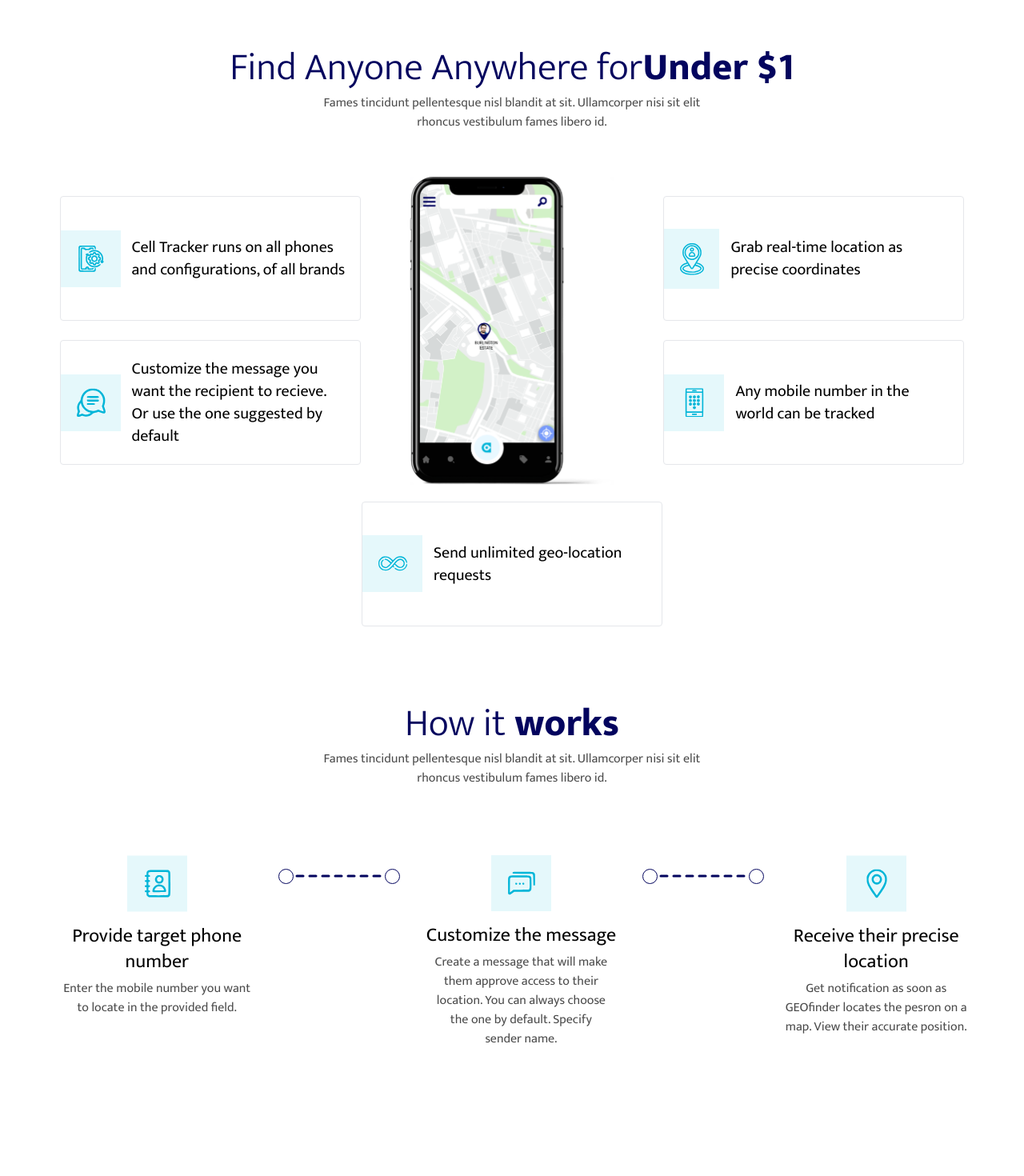
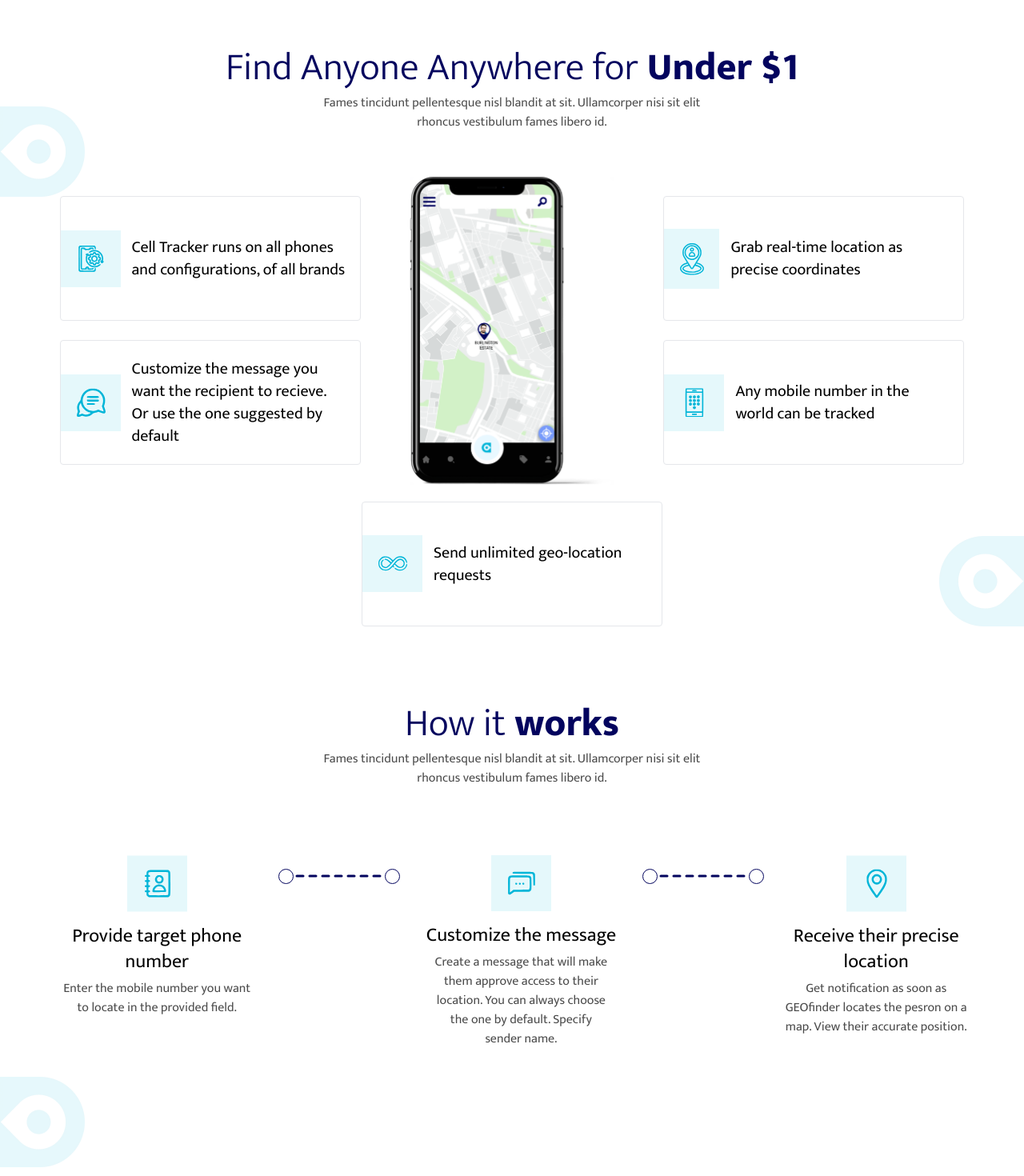
Before and after one commit to tarunmalik330/celltracker, a React (Create React App) app: page /landingpage in a window 1280 px wide. Shown: the part 1400-2870 px from the top of the page at 80% size. Built offline with nearby package versions, Linux system fonts and the light colour scheme.

Commit message:
homepage

```diff
--- a/src/components/Header.jsx
+++ b/src/components/Header.jsx
@@ -65,7 +65,7 @@
               </div>
             </div>
             <div className="lg:w-[49%] md:w-[65%] sm:w-[70%] max-sm:max-w-[420px] w-full sm:mt-[40px] mt-[22.18px] lg:mt-0 relative">
-              <div className="bg-needBg bg-cover bg-no-repeat rounded-tl-[12px] w-full rounded-br-[12px] max-w-[164px] md:max-w-[220px] lg:max-w-[280px] p-[8px] sm:p-[12px] lg:p-[18.25px] shadow-[0px_0px_24.6px_0px_#00000059] absolute right-0 md:right-[-5%] lg:right-0 lg:bottom-[22%] sm:bottom-[16%] md:bottom-[19%] bottom-[5%]">
+              <div className="bg-needBg bg-cover bg-no-repeat rounded-tl-[12px] w-full rounded-br-[12px] max-w-[164px] sm:max-w-[200px] md:max-w-[220px] lg:max-w-[280px] p-[8px] sm:p-[12px] lg:p-[18.25px] shadow-[0px_0px_24.6px_0px_#00000059] absolute right-0 md:right-[-5%] lg:right-0 lg:bottom-[22%] sm:bottom-[16%] md:bottom-[19%] bottom-[5%]">
                 <div className="flex justify-between sm:pb-0 pb-[5px]">
                   <p className="text-sky font-bold text-xl md:text-2xl !leading-md">
                     Need help?
--- a/src/components/lendingpage/FindAnyone.jsx
+++ b/src/components/lendingpage/FindAnyone.jsx
@@ -1,15 +1,18 @@
 import React from 'react'
 import { CellPhone, GrabLocation, MessageSvg, MobileNumber, UnlimitedLocation } from '../common/Icon';
 import anyoneMobile from '../../assets/images/png/anyoneMobileimg.png';
+import vectorImg1 from '../../assets/images/webp/verctorImg1.webp';
+import vectorImg2 from '../../assets/images/webp/vectorImg2.webp';;
 
 const FindAnyone = () => {
     return (
-        <div className='mt-[132px] mb-[33px]'>
+        <div className='mt-[132px] mb-[33px] relative'>
+            <img src={vectorImg1} alt="vectorimg" className='left-0 top-[-6%] lg:top-[1%] xl:top-[10%] max-w-[41px] sm:max-w-[55px] md:max-w-[65px] lg:max-w-[106px] w-full absolute ' />
+            <img src={vectorImg2} alt="vectorimg" className='right-0 bottom-0 max-w-[41px] sm:max-w-[55px] md:max-w-[65px] lg:max-w-[106px] w-full absolute ' />
             <div className="container sm:px-3 px-6 custom_container mx-auto" >
                 <div className="flex justify-center items-center flex-col">
                     <h2 className="font-light text-blue text-2lg sm:text-5xl sm:!leading-xs leading-xxs text-center mb-[12px] lg:mb-2">
-                        Find Anyone Anywhere for
-                        <span className="font-extrabold leading-xs">Under $1</span>
+                        Find Anyone Anywhere for <span className="font-extrabold leading-xs">Under $1</span>
                     </h2>
                     <p className="text-grey text-sm sm:text-base font-normal !leading-normal md:max-w-[472px] text-center">
                         Fames tincidunt pellentesque nisl blandit at sit. Ullamcorper nisi sit elit rhoncus vestibulum fames libero id.
--- a/src/components/lendingpage/HowItWork.jsx
+++ b/src/components/lendingpage/HowItWork.jsx
@@ -5,10 +5,12 @@
   Message,
   PhoneNumber,
 } from "../common/Icon";
+import vectorImg1 from '../../assets/images/webp/verctorImg1.webp';
 
 const HowItWork = () => {
   return (
-    <section className="pb-[45px]">
+    <div className="pb-[45px] relative ">
+      <img src={vectorImg1} alt="vectorimg" className='left-0 bottom-[-6%] md:bottom-[-5%] lg:bottom-[-30%] xl:bottom-[-14%] max-w-[41px] sm:max-w-[55px] md:max-w-[65px] lg:max-w-[106px] w-full absolute' />
       <div className="container custom_container mx-auto px-6 sm:px-3">
         <div className="md:mt-[98px] mt-[61px]">
           <h2 className="text-blue sm:text-5xl text-2lg font-light leading-xs text-center">
@@ -76,8 +78,7 @@
           </div>
         </div>
       </div>
-    </section>
+    </div>
   );
 };
-
 export default HowItWork;
--- a/src/components/lendingpage/NavBar.jsx
+++ b/src/components/lendingpage/NavBar.jsx
@@ -5,7 +5,7 @@
 
 const NavBar = () => {
   const [nav, setnav] = useState(false);
-  function showNav() {
+  function opennav() {
     setnav(!nav);
   }
   if (nav) {
@@ -44,7 +44,7 @@
           <button className="text-blue lg:block hidden text-base leading-[26.59px] font-semibold bg-white py-[14px] md:py-[15.22px] px-[27.07px] rounded-[4px] border-solid border-transparent border hover:border-white hover:bg-blue hover:text-white transition-all ease-linear duration-300">
             Log In
           </button>
-          <button onClick={showNav} className="lg:hidden relative z-[4]">
+          <button onClick={opennav} className="lg:hidden relative z-[4]">
             {nav ? (
               <div className="flex lg:hidden flex-col relative z-[40px] justify-between w-[18px] h-[17px] cursor-pointer">
                 <span className="bg-black w-[11px] h-[2px] sm:w-[25px] relative z-50 transition-all ease-linear duration-300 rotate-[45deg] translate-x-0 translate-y-0 -bottom-[11px]"></span>
--- a/src/components/lendingpage/UniversalPrivacy.jsx
+++ b/src/components/lendingpage/UniversalPrivacy.jsx
@@ -5,7 +5,7 @@
 const UniversalPrivacy = () => {
     return (
         <div className='relative mt-[52px] md:mt-[76px]'>
-            <img src={vectorImg2} alt="vectorimg" className='right-0 top-[-6%] md:top-[10%] max-w-[41px] md:max-w-[65px] lg:max-w-[106px] w-full absolute ' />
+            <img src={vectorImg2} alt="vectorimg" className='right-0 top-[-6%] md:top-[-5%] lg:top-[-30%] xl:top-[10%] max-w-[41px] sm:max-w-[55px] md:max-w-[65px] lg:max-w-[106px] w-full absolute ' />
             <div className='container xl:max-w-[1162px] mx-auto px-3'>
                 <div className='flex justify-center items-center flex-col'>
                     <h2 className='font-light text-blue text-2lg sm:text-xsm md:text-6xl !leading-xxs text-center mb-[12px] lg:mb-2'>Universal <span className='font-extrabold'>Privacy</span></h2>
```
